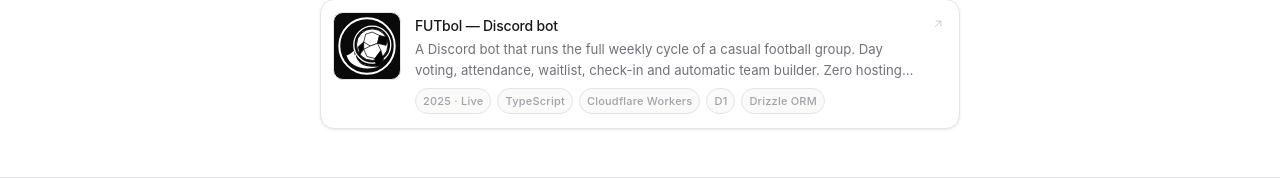
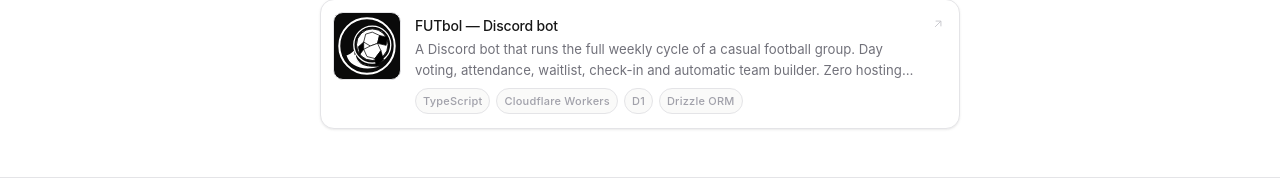
Before and after one commit to Telmo1337/portfolio_telmo, a React (Vite) app: page / in a window 1280 px wide. Shown: the part 579-757 px from the top of the page. Built offline with nearby package versions, Linux system fonts and the light colour scheme.

Commit message:
chore: remove 2025 - Live pill from FUTbol card

```diff
--- a/src/App.jsx
+++ b/src/App.jsx
@@ -125,7 +125,7 @@ function Home({ onOpenCase }) {
                 <ProjectCard onClick={onOpenCase} thumb="thumb-netflix" title="Decide Together — Netflix" desc="Netflix knows what each of us likes — it never uses that when two of us sit down. A couch-side feature: say who's watching, get three explained picks, veto anonymously, one tap to play." meta={['2026 · Case study', 'Product design + build', 'Smart TV']} />
               </motion.div>
               <motion.div initial={{ opacity: 0, y: 10 }} animate={{ opacity: 1, y: 0 }} transition={{ delay: 0.12, duration: 0.32, ease: 'easeOut' }}>
-                <ProjectCard href={LINKS.futbol} external thumb="thumb-futbol" thumbImage={futbolLogo} title="FUTbol — Discord bot" desc="A Discord bot that runs the full weekly cycle of a casual football group. Day voting, attendance, waitlist, check-in and automatic team builder. Zero hosting cost." meta={['2025 · Live', 'TypeScript', 'Cloudflare Workers', 'D1', 'Drizzle ORM']} />
+                <ProjectCard href={LINKS.futbol} external thumb="thumb-futbol" thumbImage={futbolLogo} title="FUTbol — Discord bot" desc="A Discord bot that runs the full weekly cycle of a casual football group. Day voting, attendance, waitlist, check-in and automatic team builder. Zero hosting cost." meta={['TypeScript', 'Cloudflare Workers', 'D1', 'Drizzle ORM']} />
               </motion.div>
             </motion.div>
           ) : (
```
